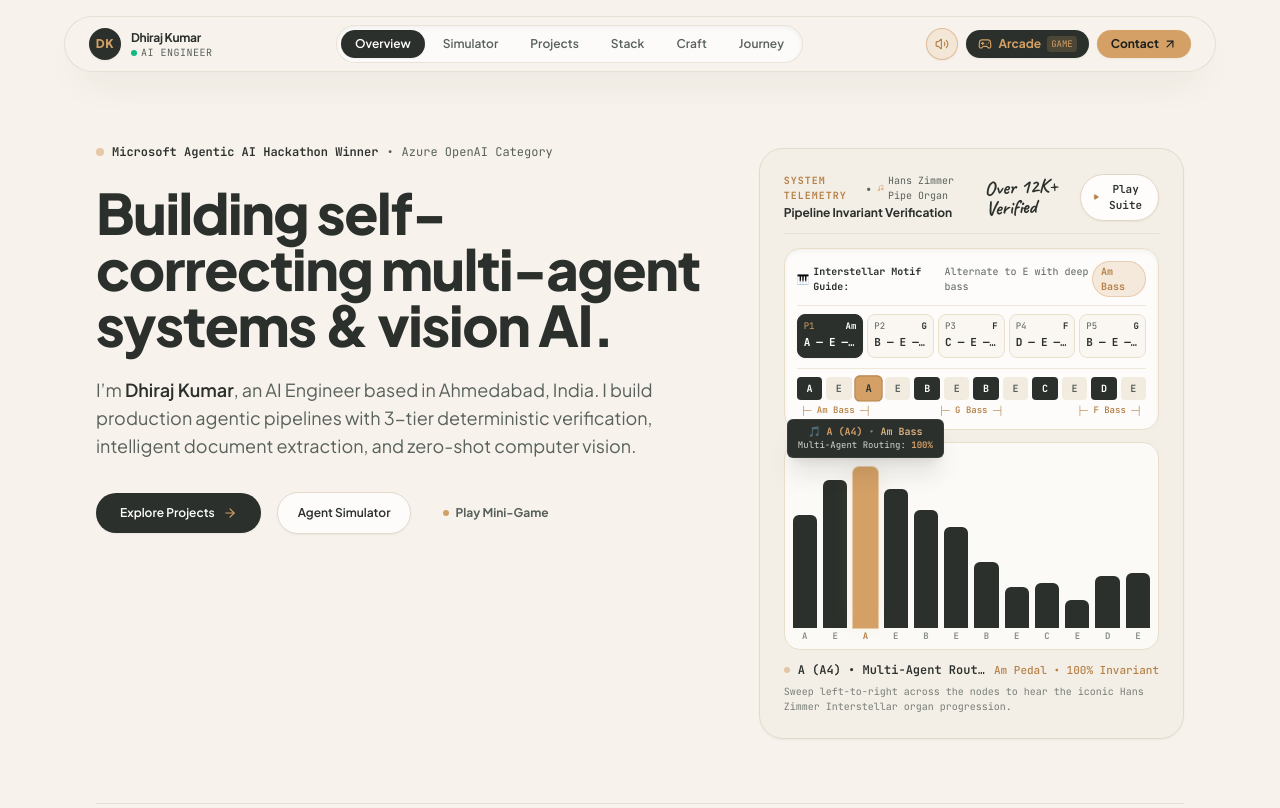
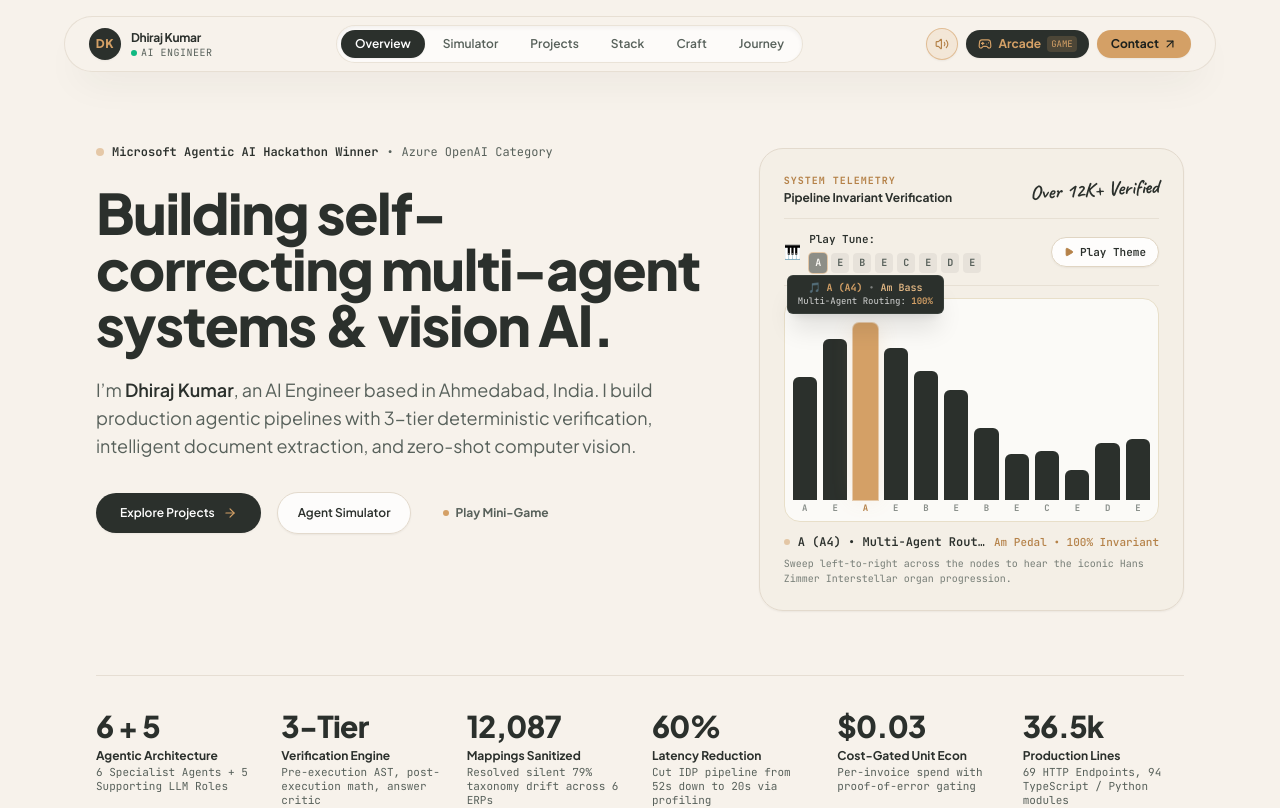
Before and after one commit to iron-man-avenger/dhiraj-portfolio, a React (Vite) app: page / in a window 1280 px wide. Shown: the top 808 px of the page. Built offline with nearby package versions, Linux system fonts and the light colour scheme.

Commit message:
feat: minimalist Interstellar tune-matching mini-game, actual movie theme tempo, and condensed zero-clutter UI

```diff
--- a/src/components/Hero.tsx
+++ b/src/components/Hero.tsx
@@ -2,20 +2,22 @@ import React, { useState, useRef, useEffect } from 'react';
 import { motion } from 'framer-motion';
 import {
   ArrowRight,
-  Music,
   Play,
   Square
 } from 'lucide-react';
 import { personalInfo, headlineMetrics, signatureChartData } from '../data/portfolioData';
-import { sounds, INTERSTELLAR_NODES, INTERSTELLAR_PATTERNS } from '../utils/soundEffects';
+import { sounds, INTERSTELLAR_NODES } from '../utils/soundEffects';
 
 interface HeroProps {
   onOpenArcade: () => void;
 }
 
+const TARGET_MOTIF = ['A', 'E', 'B', 'E', 'C', 'E', 'D', 'E'];
+
 export const Hero: React.FC<HeroProps> = ({ onOpenArcade }) => {
   const [activeBar, setActiveBar] = useState<number | null>(2);
-  const [activePattern, setActivePattern] = useState<number | null>(1);
+  const [matchedCount, setMatchedCount] = useState<number>(0);
+  const [hasWon, setHasWon] = useState<boolean>(false);
   const [isPlayingTheme, setIsPlayingTheme] = useState(false);
   const cancelThemeRef = useRef<(() => void) | null>(null);
 
@@ -37,29 +39,34 @@ export const Hero: React.FC<HeroProps> = ({ onOpenArcade }) => {
     setActiveBar(idx);
     const node = INTERSTELLAR_NODES[idx];
     if (node) {
-      setActivePattern(node.patternIndex);
       sounds.playOrganPipe(node);
+
+      // Interactive tune matching game
+      if (!hasWon) {
+        const expectedNote = TARGET_MOTIF[matchedCount];
+        if (node.note === expectedNote) {
+          const nextCount = matchedCount + 1;
+          setMatchedCount(nextCount);
+          if (nextCount === TARGET_MOTIF.length) {
+            setHasWon(true);
+            sounds.playTesseractVictory();
+          }
+        } else {
+          // If they hit 'A', start at 1, else reset
+          if (node.note === TARGET_MOTIF[0]) {
+            setMatchedCount(1);
+          } else {
+            setMatchedCount(0);
+          }
+        }
+      }
     }
   };
 
-  const handlePlayPattern = (patternId: number) => {
-    if (cancelThemeRef.current) {
-      cancelThemeRef.current();
-      cancelThemeRef.current = null;
-    }
-    setActivePattern(patternId);
-    setIsPlayingTheme(true);
-    const cancel = sounds.playInterstellarPattern(
-      patternId,
-      (bIdx) => {
-        setActiveBar(bIdx);
-      },
-      () => {
-        setIsPlayingTheme(false);
-        cancelThemeRef.current = null;
-      }
-    );
-    cancelThemeRef.current = cancel;
+  const handleResetGame = () => {
+    setMatchedCount(0);
+    setHasWon(false);
+    sounds.playTap();
   };
 
   const handlePlayFullSuite = () => {
@@ -76,8 +83,6 @@ export const Hero: React.FC<HeroProps> = ({ onOpenArcade }) => {
     const cancel = sounds.playInterstellarTheme(
       (bIdx) => {
         setActiveBar(bIdx);
-        const node = INTERSTELLAR_NODES[bIdx];
-        if (node) setActivePattern(node.patternIndex);
       },
       () => {
         setIsPlayingTheme(false);
@@ -101,8 +106,6 @@ export const Hero: React.FC<HeroProps> = ({ onOpenArcade }) => {
       }
     }
   };
-
-  const currentNode = activeBar !== null ? INTERSTELLAR_NODES[activeBar] : null;
 
   return (
     <section id="overview" className="relative pt-28 pb-16 md:pt-36 md:pb-20 overflow-hidden">
@@ -168,146 +171,92 @@ export const Hero: React.FC<HeroProps> = ({ onOpenArcade }) => {
           <div className="lg:col-span-5 relative w-full pt-1">
             <div className="p-5 sm:p-6 rounded-3xl bg-[#F4EFE6]/90 border border-[#E3DACD] shadow-sm">
 
-              {/* Header: Telemetry Title & Interstellar Play Button */}
-              <div className="flex items-center justify-between pb-3 mb-3.5 border-b border-[#E3DACD]/70 gap-2">
+              {/* Header: Telemetry Title & Handwriting Note */}
+              <div className="flex items-center justify-between pb-3 mb-3 border-b border-[#E3DACD]/70 gap-2">
                 <div>
-                  <div className="flex items-center gap-1.5">
-                    <span className="text-[10px] font-mono uppercase tracking-widest text-amber-dark font-bold block">
-                      System Telemetry
-                    </span>
-                    <span className="text-[10px] text-charcoal-muted">•</span>
-                    <span className="text-[10px] font-mono text-charcoal-muted flex items-center gap-1">
-                      <Music className="w-2.5 h-2.5 text-amber" />
-                      <span>Hans Zimmer Pipe Organ</span>
-                    </span>
-                  </div>
+                  <span className="text-[10px] font-mono uppercase tracking-widest text-amber-dark font-bold block">
+                    System Telemetry
+                  </span>
                   <h3 className="text-xs font-bold text-charcoal font-sans mt-0.5">
                     Pipeline Invariant Verification
                   </h3>
                 </div>
 
-                <div className="flex items-center gap-2 sm:gap-3">
-                  <div className="hidden sm:block handwriting text-xl text-charcoal font-bold transform -rotate-3 select-none">
-                    Over 12K+ Verified
-                  </div>
-                  <button
-                    onClick={handlePlayFullSuite}
-                    className={`px-3 py-1.5 rounded-full border text-[11px] font-mono font-semibold transition-all duration-200 flex items-center gap-1.5 shadow-sm ${
-                      isPlayingTheme
-                        ? 'bg-amber text-charcoal border-amber shadow-glow-amber animate-pulse'
-                        : 'bg-white/90 border-[#E0D5C3] text-charcoal hover:border-amber hover:text-amber-dark hover:bg-white'
-                    }`}
-                    title={isPlayingTheme ? "Stop Interstellar Theme" : "Play Full Hans Zimmer Interstellar Suite"}
-                  >
-                    {isPlayingTheme ? (
-                      <Square className="w-2.5 h-2.5 fill-current" />
-                    ) : (
-                      <Play className="w-2.5 h-2.5 fill-current text-amber-dark" />
-                    )}
-                    <span>{isPlayingTheme ? 'Playing...' : 'Play Suite'}</span>
-                  </button>
+                <div className="handwriting text-xl text-charcoal font-bold transform -rotate-3 select-none">
+                  Over 12K+ Verified
                 </div>
               </div>
 
-              {/* GUIDE ABOVE GRAPH: Authentic Interstellar Letters & Bass Chord Guide */}
-              <div className="mb-3 p-3 rounded-2xl bg-white/80 border border-[#E8DFC9] shadow-inner">
-                {/* Guide Title & Current Bass Pedal Indicator */}
-                <div className="flex items-center justify-between pb-2 mb-2 border-b border-[#EFE7D8] text-[10px] font-mono">
-                  <span className="font-bold text-charcoal flex items-center gap-1">
-                    <span>🎹</span>
-                    <span>Interstellar Motif Guide:</span>
-                    <span className="font-normal text-charcoal-muted hidden sm:inline">Alternate to E with deep bass</span>
-                  </span>
-                  <span className="px-2 py-0.5 rounded-full bg-amber/20 text-amber-dark font-extrabold border border-amber/40">
-                    {currentNode?.bassName ? currentNode.bassName : 'Am (A Minor)'}
-                  </span>
+              {/* Minimalist Interstellar Challenge & Theme Play Ribbon (Zero Clutter) */}
+              <div className="flex items-center justify-between pb-3 mb-3 border-b border-[#E3DACD]/70 text-xs font-mono gap-2">
+                {/* Challenge Progress / Victory Announcement */}
+                <div className="flex items-center gap-2 min-w-0">
+                  <span className="text-amber text-sm select-none">🎹</span>
+                  {hasWon ? (
+                    <div className="flex items-center gap-1.5 flex-wrap">
+                      <span className="font-extrabold text-amber-dark flex items-center gap-1 text-[11px] sm:text-xs">
+                        <span className="animate-spin text-amber">✦</span>
+                        <span>Tesseract Resonance Unlocked! (100% Match)</span>
+                      </span>
+                      <button
+                        onClick={handleResetGame}
+                        className="text-[10px] text-charcoal underline hover:text-amber-dark ml-1"
+                      >
+                        Play Again
+                      </button>
+                    </div>
+                  ) : (
+                    <div className="flex items-center gap-1.5 flex-wrap">
+                      <span className="text-[10px] sm:text-[11px] font-semibold text-charcoal">Play Tune:</span>
+                      <div className="flex items-center gap-1">
+                        {TARGET_MOTIF.map((letter, i) => {
+                          const isDone = matchedCount > i;
+                          const isNext = matchedCount === i;
+                          return (
+                            <span
+                              key={i}
+                              className={`px-1.5 py-0.5 rounded text-[10px] font-bold transition-all ${
+                                isDone
+                                  ? 'bg-amber text-charcoal shadow-sm'
+                                  : isNext
+                                    ? 'bg-charcoal text-white ring-1 ring-amber animate-pulse'
+                                    : 'bg-black/5 text-charcoal-muted'
+                              }`}
+                              title={`Step ${i + 1}: ${letter}`}
+                            >
+                              {letter}
+                            </span>
+                          );
+                        })}
+                      </div>
+                    </div>
+                  )}
                 </div>
 
-                {/* Mobile-Friendly Full-Width Tap to Play Button (Visible on mobile/tablet) */}
+                {/* Actual Theme Play Button */}
                 <button
                   onClick={handlePlayFullSuite}
-                  className={`sm:hidden w-full mb-2.5 py-2 px-3 rounded-xl border text-xs font-mono font-bold transition-all duration-200 flex items-center justify-center gap-2 shadow-sm ${
+                  className={`px-3 py-1.5 rounded-full border text-[11px] font-mono font-semibold transition-all duration-200 flex items-center gap-1.5 shrink-0 shadow-sm ${
                     isPlayingTheme
                       ? 'bg-amber text-charcoal border-amber shadow-glow-amber animate-pulse'
-                      : 'bg-charcoal text-white border-charcoal hover:bg-charcoal-deep active:scale-[0.98]'
+                      : 'bg-white/90 border-[#E0D5C3] text-charcoal hover:border-amber hover:text-amber-dark hover:bg-white'
                   }`}
+                  title={isPlayingTheme ? "Stop Interstellar Theme" : "Play Actual Hans Zimmer Interstellar Theme"}
                 >
                   {isPlayingTheme ? (
-                    <Square className="w-3 h-3 fill-current" />
+                    <Square className="w-2.5 h-2.5 fill-current" />
                   ) : (
-                    <Play className="w-3 h-3 fill-current text-amber" />
+                    <Play className="w-2.5 h-2.5 fill-current text-amber-dark" />
                   )}
-                  <span>{isPlayingTheme ? 'Playing Interstellar Theme...' : '▶ Tap to Play Interstellar Theme'}</span>
+                  <span>{isPlayingTheme ? 'Playing...' : 'Play Theme'}</span>
                 </button>
-
-                {/* 5 Pattern Interactive Cards (A-E, B-E, C-E, D-E, Return B-E) */}
-                <div className="grid grid-cols-5 gap-1 text-center font-mono">
-                  {INTERSTELLAR_PATTERNS.map((p) => {
-                    const isCur = activePattern === p.id;
-                    return (
-                      <button
-                        key={p.id}
-                        onClick={() => handlePlayPattern(p.id)}
-                        className={`p-1 sm:p-1.5 rounded-lg border text-left transition-all active:scale-95 touch-manipulation ${
-                          isCur
-                            ? 'bg-charcoal text-white border-charcoal shadow-sm'
-                            : 'bg-[#FAF7F2] text-charcoal border-[#EADFCB] hover:border-amber hover:bg-white'
-                        }`}
-                        title={p.description}
-                      >
-                        <div className="flex items-center justify-between text-[8px] sm:text-[9px] leading-tight">
-                          <span className={isCur ? 'text-amber' : 'text-charcoal-muted'}>{p.name.replace('Pattern ', 'P')}</span>
-                          <span className="font-bold text-[8px] sm:text-[9px]">{p.bassChord}</span>
-                        </div>
-                        <div className="text-[10px] sm:text-[11px] font-bold tracking-tight mt-0.5 truncate">
-                          {p.noteSequenceText}
-                        </div>
-                      </button>
-                    );
-                  })}
-                </div>
-
-                {/* 12-Letter Piano Ribbon directly above the 12 bars */}
-                <div className="mt-2.5 pt-2 border-t border-[#EFE7D8]">
-                  <div className="flex items-center justify-between gap-0.5 sm:gap-1 text-[10px] font-mono text-center">
-                    {INTERSTELLAR_NODES.map((node, idx) => {
-                      const isHovered = activeBar === idx;
-                      return (
-                        <button
-                          key={idx}
-                          onTouchStart={(e) => {
-                            e.preventDefault();
-                            handleBarTrigger(idx);
-                          }}
-                          onClick={() => handleBarTrigger(idx)}
-                          className={`flex-1 py-1.5 sm:py-1 rounded transition-all font-bold touch-manipulation active:scale-95 ${
-                            isHovered
-                              ? 'bg-amber text-charcoal ring-1 ring-amber-dark shadow-sm scale-105'
-                              : node.note === 'E'
-                                ? 'bg-[#F2ECE0] text-charcoal-muted hover:bg-amber/20 hover:text-charcoal'
-                                : 'bg-charcoal text-white hover:bg-charcoal-muted'
-                          }`}
-                          title={`Bar ${idx + 1}: Note ${node.note} (${node.octaveNote}) ${node.bassChord ? `• ${node.bassChord} Bass` : ''}`}
-                        >
-                          {node.note}
-                        </button>
-                      );
-                    })}
-                  </div>
-                  {/* Subtle Bass Chord Bracket Line */}
-                  <div className="mt-1 flex items-center justify-between text-[8px] sm:text-[9px] font-mono text-charcoal-muted px-1">
-                    <span className="w-4/12 text-left font-semibold text-amber-dark">├─ Am Bass ─┤</span>
-                    <span className="w-4/12 text-center font-semibold text-amber-dark">├─ G Bass ─┤</span>
-                    <span className="w-4/12 text-right font-semibold text-amber-dark">├─ F Bass ─┤</span>
-                  </div>
-                </div>
               </div>
 
               {/* The 12-Bar Interactive Musical Keyboard & Telemetry Graph */}
               <div
                 onTouchStart={handleTouchMove}
                 onTouchMove={handleTouchMove}
-                className="h-48 sm:h-52 w-full flex items-end justify-between gap-1 sm:gap-1.5 px-2 pb-2 pt-6 bg-white/70 rounded-2xl border border-[#E8DFC9] relative select-none touch-pan-y"
+                className="h-52 sm:h-56 w-full flex items-end justify-between gap-1 sm:gap-1.5 px-2 pb-2 pt-6 bg-white/70 rounded-2xl border border-[#E8DFC9] relative select-none touch-pan-y"
               >
                 {signatureChartData.map((bar, idx) => {
                   const isAmber = bar.isAccent;
```
Also changed, not shown: src/utils/soundEffects.ts (+50 -11 lines).
